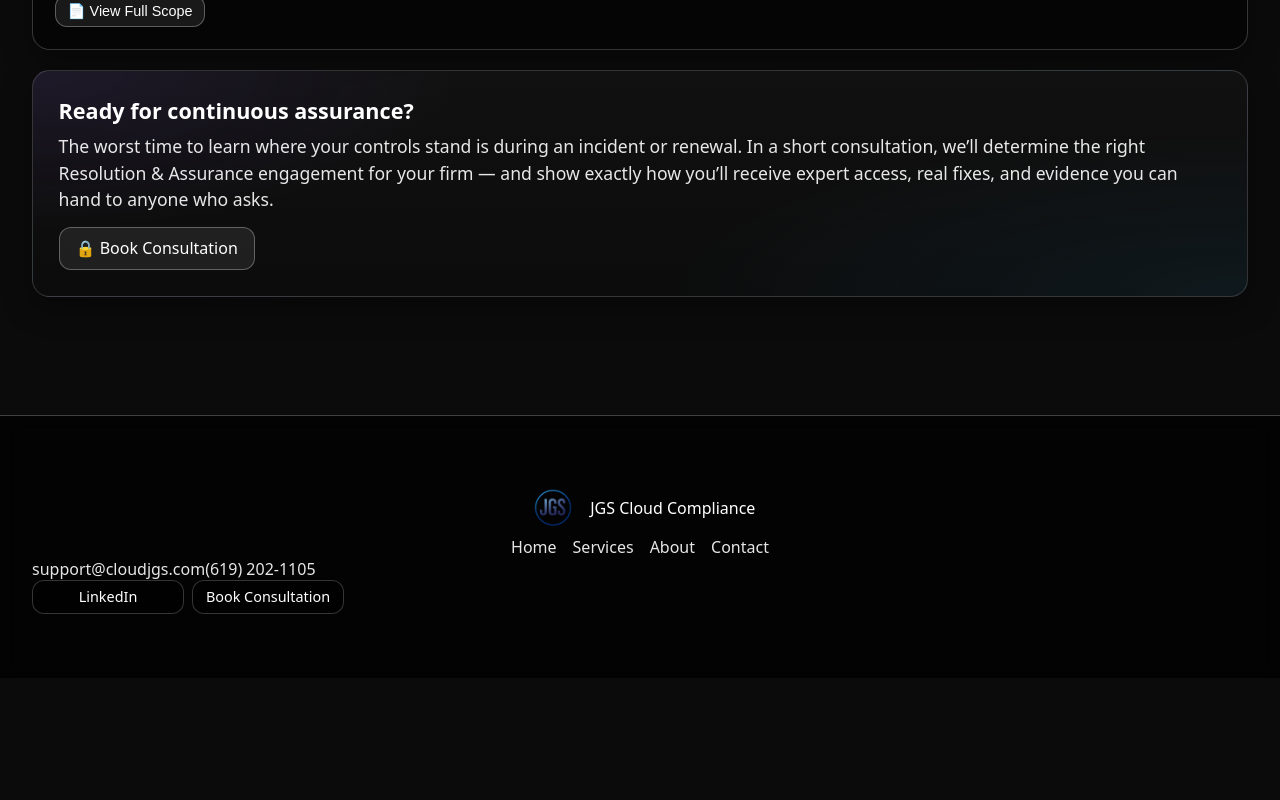
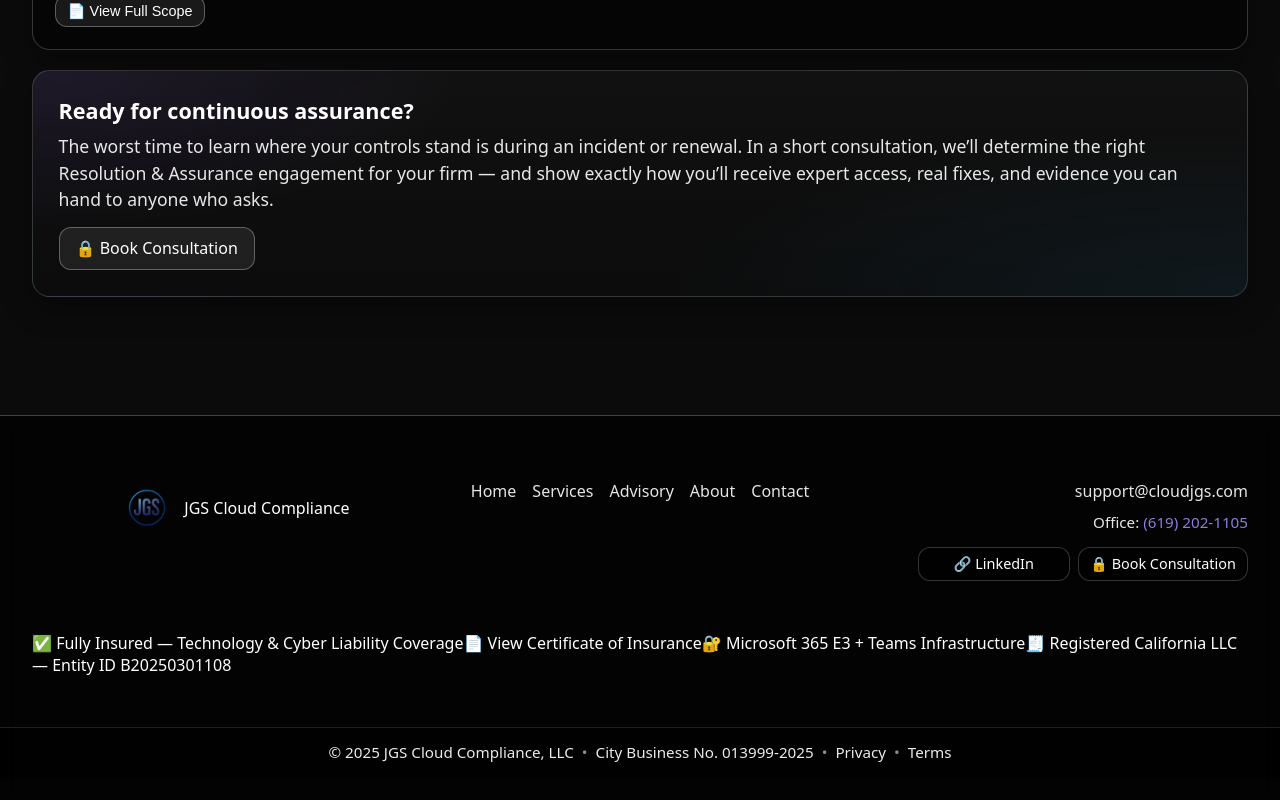
Before and after one commit to jspears80/jgs, a Next.js app: page /advisory in a window 1280 px wide. Shown: the part 1870-2670 px from the top of the page. Before the commit the page ends 2548 px from the top, so only its background shows below. Built offline with nearby package versions, Linux system fonts and the light colour scheme.

Commit message:
Add files via upload

```diff
--- a/app/Nav.tsx
+++ b/app/Nav.tsx
@@ -8,10 +8,9 @@ export default function Nav() {
 
   const items = [
     { href: '/', label: 'Home' },
-    { href: '/services', label: 'Secure' },
-    { href: '/advisory', label: 'Support' },
-    { href: '/about', label: 'Prove' },
-    { href: '/custom', label: 'Custom' },
+    { href: '/services', label: 'Services' },
+    { href: '/advisory', label: 'Advisory' },
+    { href: '/about', label: 'About' },
     { href: '/contact', label: 'Contact' },
   ];
 
--- a/app/layout.tsx
+++ b/app/layout.tsx
@@ -41,33 +41,35 @@ export default function RootLayout({
 
         <main className="main container">{children}</main>
 
+        {/* ---- Footer (your existing JSX dropped in place) ---- */}
         <footer className="footer">
-  <div className="container footer-main">
+          <div className="container footer-grid">
             <div className="footer-brand">
-      <img
-        src="/Logo.png"
-        alt="JGS Cloud Compliance"
-        className="footer-logo"
-        width={28}
-        height={28}
-      />
-      <span className="brand-name">JGS Cloud Compliance</span>
+              <img src="/Logo.png" alt="JGS logo" className="footer-logo" />
+              <span className="sr-only">JGS Cloud Compliance</span>
             </div>
 
             <nav className="footer-links" aria-label="Footer">
               <a href="/">Home</a>
               <a href="/services">Services</a>
+              <a href="/advisory">Advisory</a>
               <a href="/about">About</a>
               <a href="/contact">Contact</a>
             </nav>
 
-    <div className="footer-contact">
+            <div className="footer-cta">
               <a href="mailto:support@cloudjgs.com" className="footer-link">
                 support@cloudjgs.com
               </a>
-      <a href="tel:+16192021105" className="footer-link">
+              <span style={{ opacity: '.9' }}>
+                Office:&nbsp;
+                <a
+                  href="tel:+16192021105"
+                  style={{ color: '#9b8df2', textDecoration: 'none' }}
+                >
                   (619) 202-1105
                 </a>
+              </span>
               <div className="footer-actions">
                 <a
                   className="btn sm"
@@ -75,16 +77,52 @@ export default function RootLayout({
                   target="_blank"
                   rel="noopener"
                 >
-          LinkedIn
+                  🔗 LinkedIn
                 </a>
-        <a className="btn sm" href="/contact">
-          Book Consultation
+                <a
+                  className="btn sm footer-book"
+                  href="https://outlook.office.com/book/JGSConsulting@cloudjgs.com/?ismsaljsauthenabled"
+                  target="_blank"
+                  rel="noopener"
+                >
+                  🔒 Book Consultation
                 </a>
               </div>
             </div>
           </div>
+
+          <div className="trust-row">
+            <div className="container trust-items">
+              <span>✅ Fully Insured — Technology & Cyber Liability Coverage</span>
+              <a
+                href="https://portal.nextinsurance.com/public/certificates/live-certificate/9d9860207b4a4a69bec692ceab81979f"
+                target="_blank"
+                rel="noopener"
+                className="trust-link"
+              >
+                📄 View Certificate of Insurance
+              </a>
+              <span>🔐 Microsoft 365 E3 + Teams Infrastructure</span>
+              <span>🧾 Registered California LLC — Entity ID B20250301108</span>
+            </div>
+          </div>
+
+          <div className="subfooter">
+            <div className="container subfooter-row">
+              <span>© {new Date().getFullYear()} JGS Cloud Compliance, LLC</span>
+              <span className="dot">•</span>
+              <span>City Business No. 013999-2025</span>
+              <span className="dot">•</span>
+              <a href="/privacy" className="subfooter-link">
+                Privacy
+              </a>
+              <span className="dot">•</span>
+              <a href="/terms" className="subfooter-link">
+                Terms
+              </a>
+            </div>
+          </div>
         </footer>
-
       </body>
     </html>
   );
```
Lines whose indentation alone changed are shown as unchanged.
